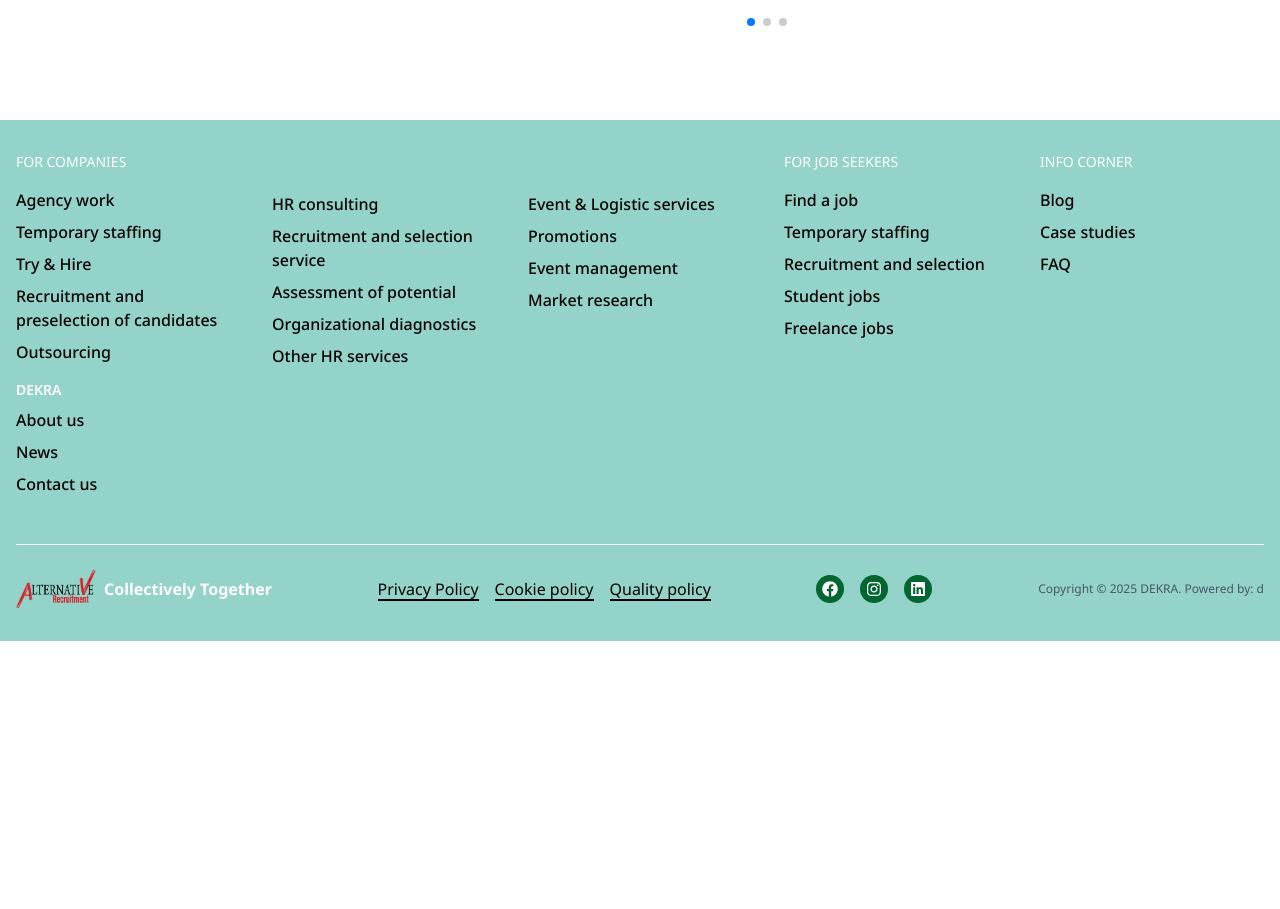
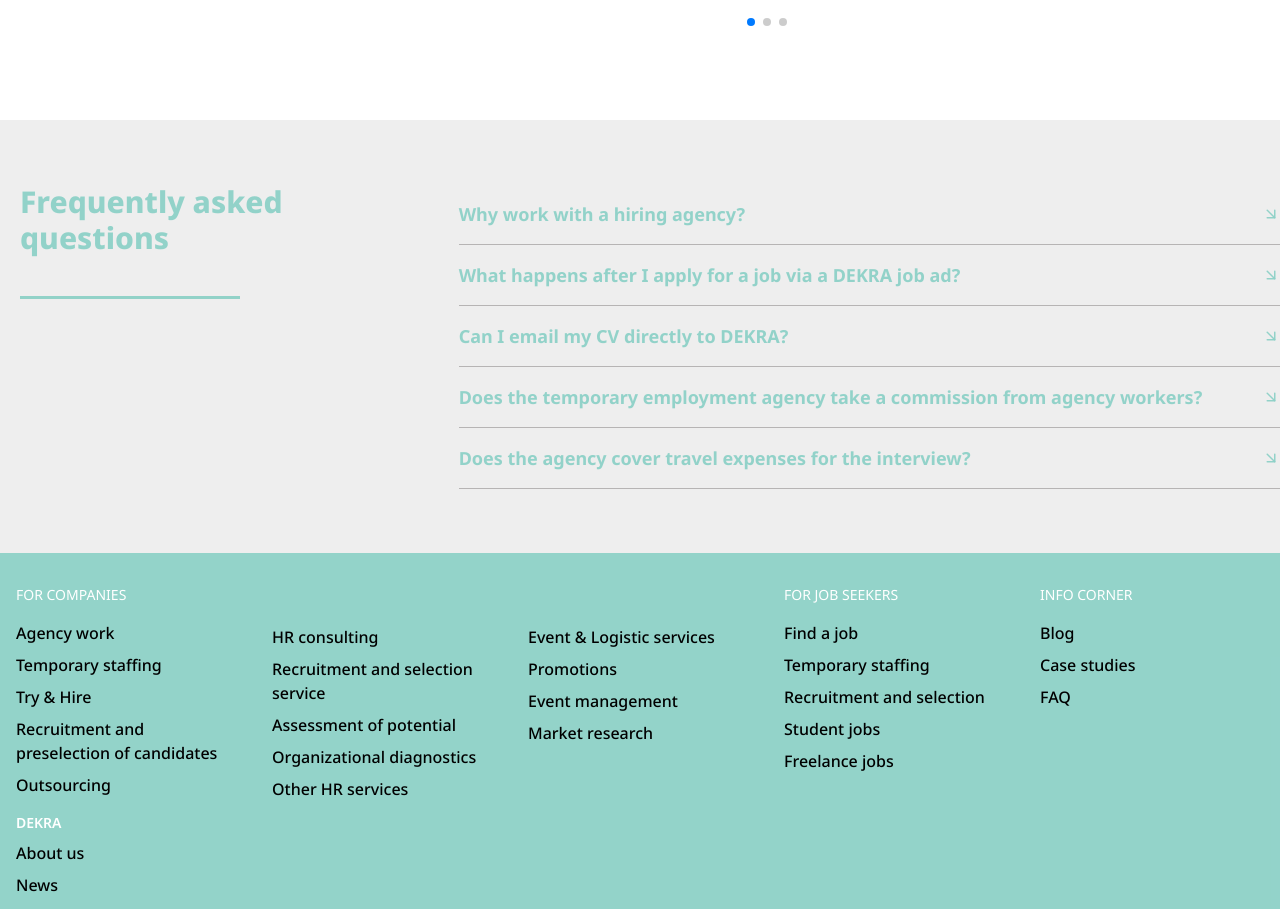
Before and after one commit to mrashed21/dekra, a React (Vite) app: page /find-job in a window 1280 px wide. Shown: the part 2900-3809 px from the top of the page. Before the commit the page ends 3541 px from the top, so only its background shows below. Built offline with nearby package versions, Linux system fonts and the light colour scheme.

Commit message:
[ADD] added faq section

```diff
--- /dev/null
+++ b/src/page/FindJob/FAQ/Faq.jsx
@@ -0,0 +1,80 @@
+import { motion } from "framer-motion";
+import React, { useState } from "react";
+import { LuArrowDownRight } from "react-icons/lu";
+const Faq = () => {
+  const faqs = [
+    {
+      question: "Why work with a hiring agency?",
+      answer:
+        "Working with hiring companies is just one way of increasing your chances of finding the job you want. Hiring agencies often act as an “intermediary” that identifies you and connects you to the employment needs expressed by employers. Often, employers choose to advertise open positions through agencies to relieve their business system of the time-consuming process of recruiting and selecting the right person.",
+    },
+    {
+      question: "What happens after I apply for a job via a DEKRA job ad?",
+      answer:
+        "Recruitment consultants review candidate applications and CVs and check the extent to which the candidate's experience meets the job requirements specified by the client. Shortlisted candidates are invited to an interview with a consultant. After that, depending on the assessment of knowledge and motivation for the job, they are recommended or not recommended to the client. Sometimes, at this stage, due to the client's specific requirements, it is necessary to take part in a psychological assessment or check for particular knowledge. After DEKRA, the client takes over and conducts further rounds of interviews and job negotiations. If the candidate accepts the job offer and starts working, i.e. at the end of the recruitment process, the agency informs the other candidates about the outcome of the selection. The CVs of the candidates are automatically stored in the DEKRA database until the end of the current job selection, and the CVs of those candidates who have given their consent to retain the data are stored for up to 5 years.",
+    },
+    {
+      question: "Can I email my CV directly to DEKRA?",
+      answer:
+        "If you send your CV to one of the contact email addresses, you will be redirected to the DEKRA career page, where it is necessary to register and open a profile. The procedure is exceptionally straightforward and fast. The agency uses specialized business software to manage candidate databases and numerous selection processes so they are made more efficient. Logging in via the link on the career page is also essential for informing oneself about the use of personal data and for giving consent to the use of your data.",
+    },
+    {
+      question:
+        "Does the temporary employment agency take a commission from agency workers?",
+      answer:
+        "The Agency does not charge and cannot charge a commission to the employee according to the Labor Law Art. 44. and EU directives.",
+    },
+    {
+      question: "Does the agency cover travel expenses for the interview?",
+      answer:
+        "DEKRA does not cover the cost of transportation that may be incurred when arriving or traveling for an interview with an agency or a potential employer. Sometimes employers cover the cost of transportation for candidates if they are expected to travel to attend the final rounds of interviews, but the first rounds of interviews are usually not covered by the travel allowance.",
+    },
+  ];
+  const [openIndex, setOpenIndex] = useState(null);
+
+  const toggleFAQ = (index) => {
+    setOpenIndex(openIndex === index ? null : index);
+  };
+  return (
+    <div className="bg-[#eee]">
+      <div className="container mx-auto flex justify-between gap-12 py-16">
+        <div className="w-full lg:w-1/3">
+          <h1 className="text-3xl font-extrabold text-primary ml-5 ">
+            Frequently asked questions
+          </h1>
+          <div className="border-b border-2 border-primary mt-10 w-[220px] ml-5"></div>
+        </div>
+        {/* faq */}
+        <div className="w-full lg:w-2/3">
+          {faqs.map((faq, index) => (
+            <div key={index} className="border-b py-4 border-[#b6b4b4]">
+              <button
+                onClick={() => toggleFAQ(index)}
+                className="w-full flex justify-between items-center text-left text-lg font-bold text-primary cursor-pointer"
+              >
+                {faq.question}
+                {openIndex === index ? (
+                  <LuArrowDownRight className="ml-1 transition-transform duration-300 ease-in-out -rotate-90" />
+                ) : (
+                  <LuArrowDownRight className="" />
+                )}
+              </button>
+              {openIndex === index && (
+                <motion.div
+                  initial={{ opacity: 0, height: 0 }}
+                  animate={{ opacity: 1, height: "auto" }}
+                  exit={{ opacity: 0, height: 0 }}
+                  className="mt-2 text-gray-700"
+                >
+                  {faq.answer}
+                </motion.div>
+              )}
+            </div>
+          ))}
+        </div>
+      </div>
+    </div>
+  );
+};
+
+export default Faq;
--- a/src/page/FindJob/FindJob.jsx
+++ b/src/page/FindJob/FindJob.jsx
@@ -1,5 +1,6 @@
 import React from "react";
 import AgencyTust from "./AgencyTust/AgencyTust";
+import Faq from "./FAQ/Faq";
 import FindHero from "./FIndHero/FindHero";
 import Offer from "./Offer/Offer";
 import OpenPositions from "./OpenPositions/OpenPositions";
@@ -13,6 +14,7 @@ const FindJob = () => {
       <AgencyTust />
       <OpenPositions />
       <Testimonial />
+      <Faq />
     </div>
   );
 };
```
